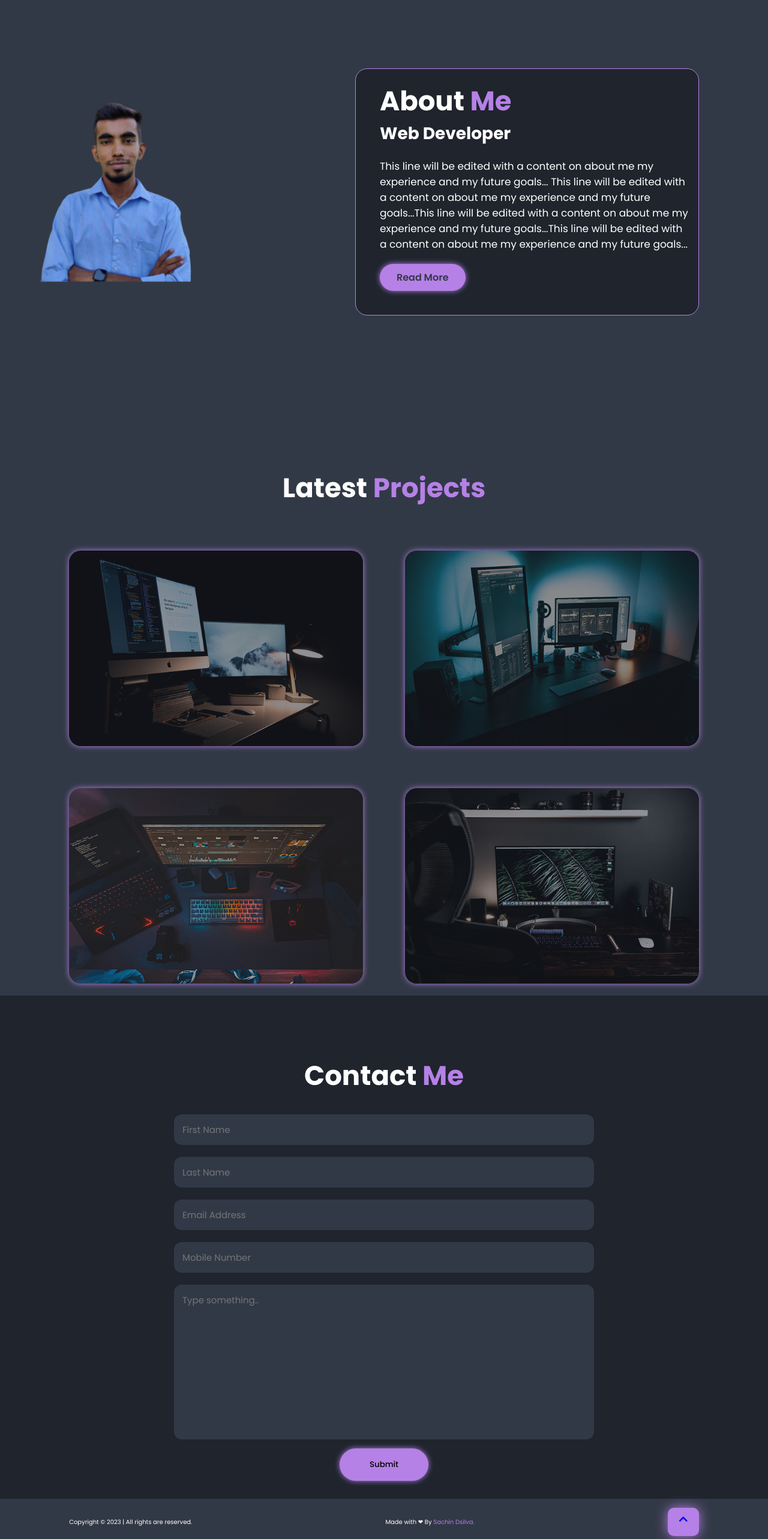
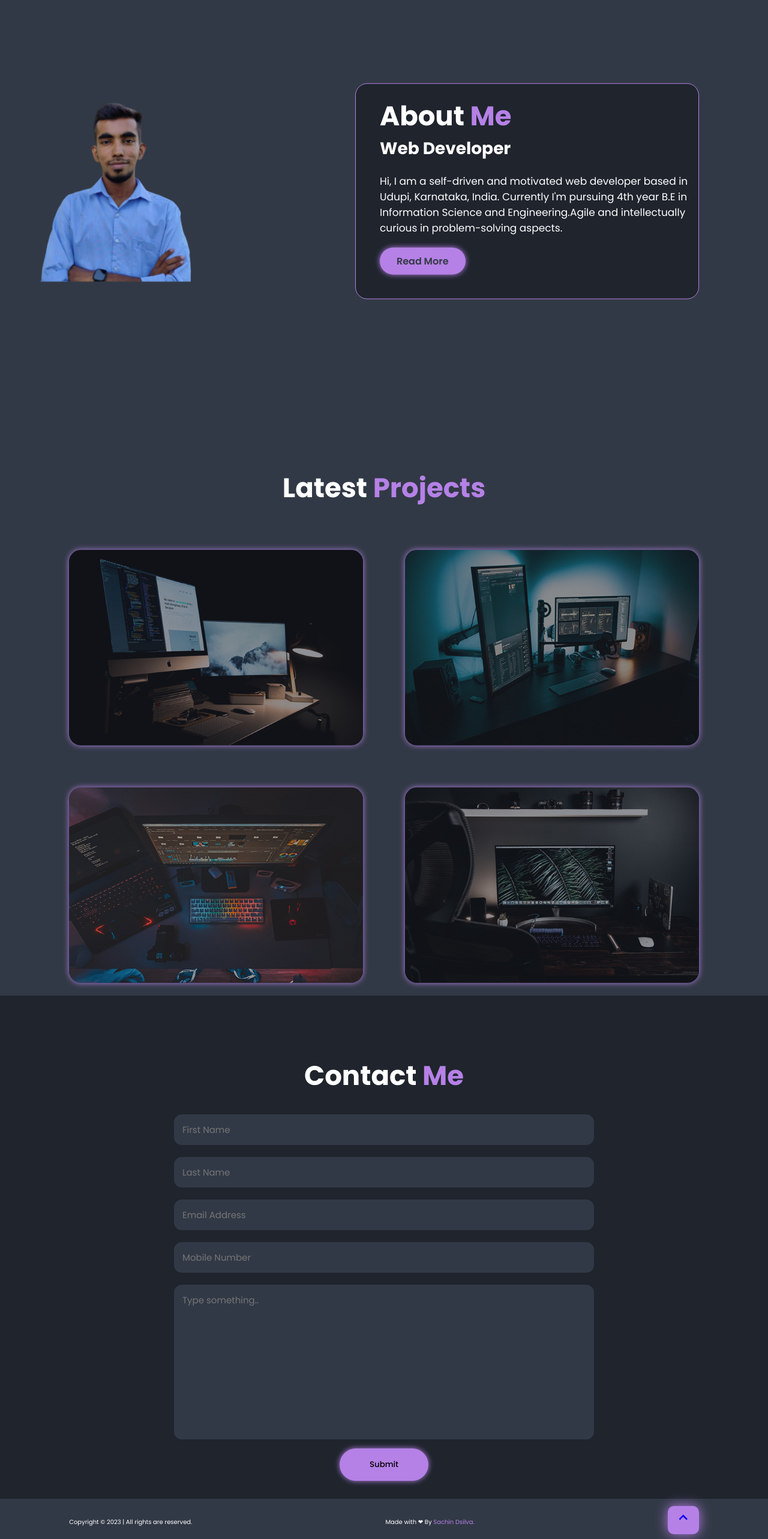
Before and after one commit to sachindsilva16/Portfolio, a React (Create React App) app: page / in a window 1280 px wide. Shown: the part 920-3486 px from the top of the page at 60% size. Built offline with nearby package versions, Linux system fonts and the light colour scheme.

Commit message:
Add animation

```diff
--- a/src/About.jsx
+++ b/src/About.jsx
@@ -15,7 +15,7 @@ const AboutSection = () => {
             <div className="about-content">
                 <h2 className="heading">About <span>Me</span></h2>
                 <h3>Web Developer</h3>
-                <p>This line will be edited with a content on about me my experience and my future goals... This line will be edited with a content on about me my experience and my future goals...This line will be edited with a content on about me my experience and my future goals...This line will be edited with a content on about me my experience and my future goals...</p>
+                <p>Hi, I am a self-driven and motivated web developer based in Udupi, Karnataka, India. Currently I'm pursuing 4th year B.E in Information Science and Engineering.Agile and intellectually curious in problem-solving aspects.</p>
                 <a href='#' className="btn">Read More</a>
             </div>
         </section>
--- a/src/styles.css
+++ b/src/styles.css
@@ -265,6 +265,25 @@ a.btn:hover {
     border-radius: 2rem;
     border: .1rem solid var(--main-color);
     transition: all .5s;
+    animation:float-image 2s ease-in-out infinite;
+    transition:all 0.5s;
+}
+
+@keyframes float-image {
+
+    0%{
+        transform:translateY(0);
+    }
+
+    50%{
+        transform:translateY(-1.5rem);
+    }
+
+    100%{
+        transform:translateY(0);
+    }
+
+
 }
 
 .about-content:hover {
@@ -329,6 +348,8 @@ a.btn:hover {
     display: flex;
     transition: all 0.5s;
     cursor: pointer;
+    animation:float-image 2s ease-in-out infinite;
+
 
 
 }
@@ -504,6 +525,24 @@ a.btn:hover {
     border-radius: 1rem;
     box-shadow: 0 0 2rem var(--main-color);
     transition: all 0.25s;
+    animation:float-button 1s ease-in-out infinite;
+
+}
+@keyframes float-button {
+
+    0%{
+        transform:translateY(0);
+    }
+
+    50%{
+        transform:translateY(-0.9rem);
+    }
+
+    100%{
+        transform:translateY(0);
+    }
+
+
 }
 
 .footer .top-button a {
```
